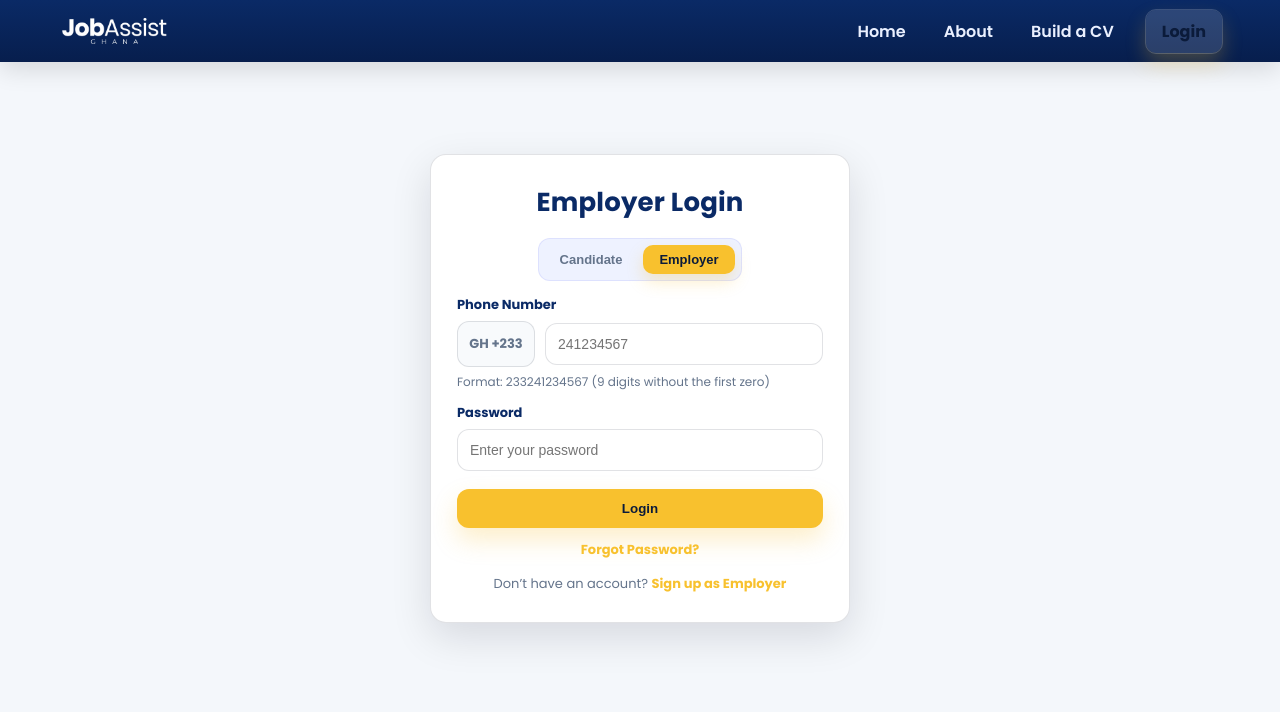
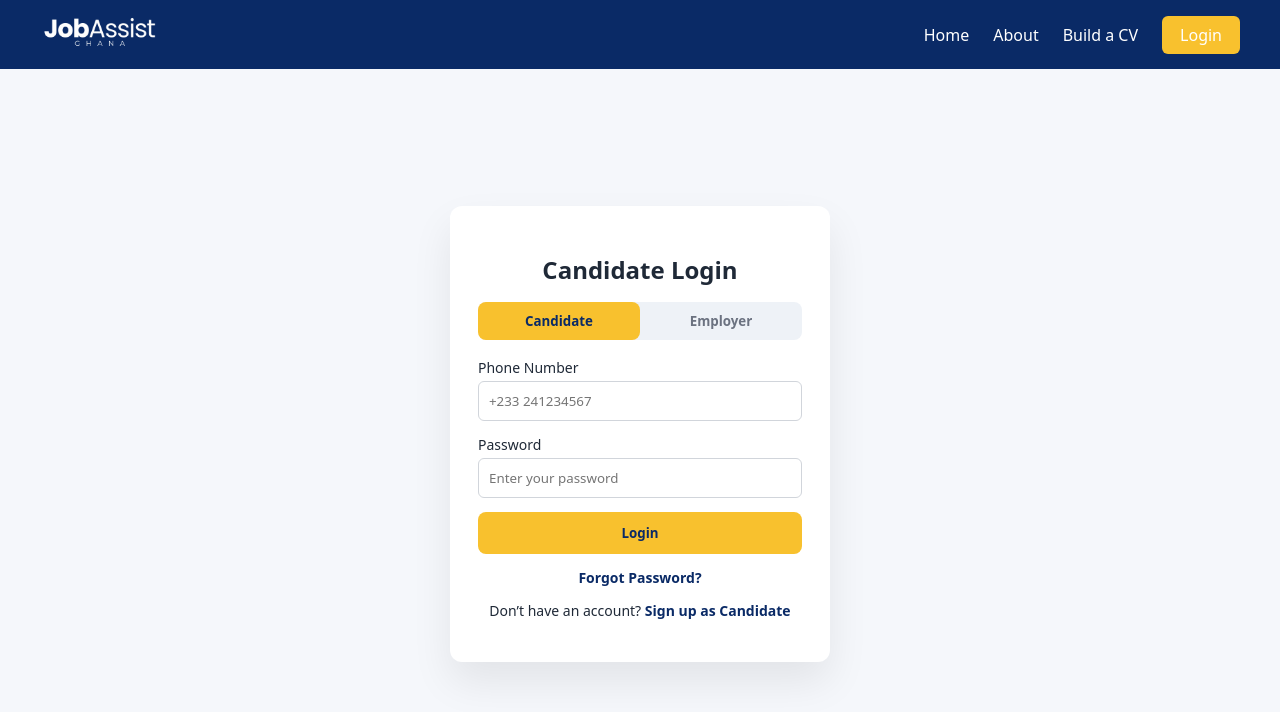
Before and after one commit to Kstewart822/jobassistghana, a plain HTML site: page login.html in a window 1280 px wide. Drawn offline with Linux system fonts and the light colour scheme.

Commit message:
Fix login page UI (logo, navbar login button, forgot password, role switcher)

```diff
--- a/login.html
+++ b/login.html
@@ -5,338 +5,215 @@
   <meta name="viewport" content="width=device-width, initial-scale=1.0" />
   <title>Login | Job Assist Ghana</title>
 
-  <!-- Fonts (optional) -->
-  <link href="https://fonts.googleapis.com/css2?family=Poppins:wght@400;500;600;700&display=swap" rel="stylesheet">
+  <!-- Fonts & Icons -->
+  <link href="https://cdnjs.cloudflare.com/ajax/libs/font-awesome/6.5.0/css/all.min.css" rel="stylesheet"/>
 
   <style>
-    :root{
-      --primary:#0a2a66;
-      --primary-dark:#071e4d;
-      --accent:#f8c12e;
-      --bg:#f4f7fb;
-      --text:#0f172a;
-      --muted:#64748b;
-      --card:#ffffff;
-      --border:rgba(15,23,42,.12);
-      --shadow:0 14px 40px rgba(2, 8, 23, 0.12);
-      --radius:16px;
+    :root {
+      --primary: #0a2a66;
+      --accent: #f8c12e;
+      --bg: #f5f7fb;
+      --text: #1f2937;
+      --muted: #6b7280;
     }
 
-    *{ box-sizing:border-box; }
-    body{
-      margin:0;
-      font-family: Poppins, system-ui, -apple-system, Segoe UI, Roboto, Arial, sans-serif;
+    * {
+      box-sizing: border-box;
+      font-family: system-ui, -apple-system, BlinkMacSystemFont, "Segoe UI", sans-serif;
+    }
+
+    body {
+      margin: 0;
       background: var(--bg);
       color: var(--text);
-      min-height:100vh;
     }
 
-    /* Top nav (matches your public pages style) */
-    header{
-      position: sticky;
-      top:0;
-      z-index:10;
-      background: linear-gradient(180deg, var(--primary) 0%, var(--primary-dark) 100%);
-      box-shadow: 0 8px 24px rgba(0,0,0,.12);
-    }
-    .nav-wrap{
-      max-width: 1200px;
-      margin: 0 auto;
-      padding: 14px 18px;
-      display:flex;
-      align-items:center;
-      justify-content:space-between;
-      gap: 16px;
-    }
-    .brand{
-      display:flex;
-      align-items:center;
-      gap: 12px;
-      text-decoration:none;
-      color:#fff;
-      font-weight:700;
-      letter-spacing:.3px;
-    }
-    .brand img{
-      height: 34px;
-      width:auto;
-      display:block;
-    }
-    .nav-links{
-      display:flex;
-      align-items:center;
-      gap: 10px;
-      list-style:none;
-      margin:0;
-      padding:0;
-    }
-    .nav-links a{
-      color:#eaf0ff;
-      text-decoration:none;
-      font-weight:600;
-      padding: 10px 14px;
-      border-radius: 10px;
-      transition: .15s ease;
-    }
-    .nav-links a:hover{
-      background: rgba(255,255,255,.08);
-    }
-    .nav-links a.active{
-      background: rgba(255,255,255,.14);
-      outline: 1px solid rgba(255,255,255,.18);
-    }
-    .nav-cta{
-      margin-left: 8px;
-      background: var(--accent);
-      color: #0b1b3a !important;
-      padding: 10px 16px !important;
-      border-radius: 12px;
-      font-weight:800 !important;
-      box-shadow: 0 10px 20px rgba(248,193,46,.25);
+    /* NAVBAR */
+    .navbar {
+      background: var(--primary);
+      padding: 14px 40px;
+      display: flex;
+      align-items: center;
+      justify-content: space-between;
     }
 
-    /* Page */
-    .page{
-      max-width: 1200px;
-      margin: 0 auto;
-      padding: 38px 18px 70px;
-    }
-    .center{
-      display:flex;
-      justify-content:center;
-      align-items:flex-start;
+    .nav-left {
+      display: flex;
+      align-items: center;
+      gap: 10px;
     }
 
-    .card{
-      width: 100%;
-      max-width: 420px;
-      background: var(--card);
-      border-radius: var(--radius);
-      box-shadow: var(--shadow);
-      border: 1px solid var(--border);
-      padding: 28px 26px;
-      margin-top: 54px;
-    }
-    .card h1{
-      margin: 0 0 16px;
-      font-size: 26px;
-      text-align:center;
-      color: var(--primary);
-      letter-spacing: .2px;
+    .nav-left img {
+      height: 36px;
     }
 
-    /* Role switcher */
-    .user-type-toggle{
-      display:flex;
-      gap: 6px;
-      background: #eef2ff;
-      padding: 6px;
+    .nav-links {
+      display: flex;
+      align-items: center;
+      gap: 24px;
+    }
+
+    .nav-links a {
+      color: #ffffff;
+      text-decoration: none;
+      font-weight: 500;
+    }
+
+    .nav-login {
+      background: var(--accent);
+      color: var(--primary);
+      padding: 8px 18px;
+      border-radius: 6px;
+      font-weight: 600;
+      text-decoration: none;
+    }
+
+    /* LOGIN CARD */
+    .page {
+      min-height: calc(100vh - 70px);
+      display: flex;
+      align-items: center;
+      justify-content: center;
+    }
+
+    .card {
+      background: #fff;
+      width: 380px;
+      padding: 28px;
       border-radius: 12px;
-      border: 1px solid rgba(99,102,241,.12);
-      width: fit-content;
-      margin: 0 auto 14px;
+      box-shadow: 0 20px 40px rgba(0,0,0,.08);
     }
-    .user-type-btn{
-      border: 0;
+
+    .card h2 {
+      text-align: center;
+      margin-bottom: 16px;
+    }
+
+    .role-switch {
+      display: flex;
+      background: #eef2f7;
+      border-radius: 8px;
+      margin-bottom: 18px;
+    }
+
+    .role-switch button {
+      flex: 1;
+      padding: 10px;
+      border: none;
       background: transparent;
-      padding: 8px 14px;
-      border-radius: 10px;
-      font-weight: 700;
-      font-size: 13px;
+      cursor: pointer;
+      font-weight: 600;
       color: var(--muted);
-      cursor:pointer;
-      transition: .15s ease;
-      line-height: 1;
-      display:inline-flex;
-      align-items:center;
-      justify-content:center;
-      min-width: 92px;
+      border-radius: 8px;
     }
-    .user-type-btn:hover{
-      background: rgba(10,42,102,.07);
+
+    .role-switch button.active {
+      background: var(--accent);
       color: var(--primary);
     }
-    .user-type-btn.active{
-      background: var(--accent);
-      color: #0b1b3a;
-      box-shadow: 0 8px 16px rgba(248,193,46,.25);
+
+    label {
+      font-size: 14px;
+      margin-bottom: 4px;
+      display: block;
     }
 
-    /* Form */
-    label{
-      display:block;
-      font-size: 13px;
-      font-weight: 700;
-      color: var(--primary);
-      margin: 12px 0 6px;
-    }
-    .input-row{
-      display:flex;
-      gap: 10px;
-      align-items:center;
-    }
-    .country-code{
-      flex: 0 0 78px;
-      padding: 12px 10px;
-      border-radius: 12px;
-      border: 1px solid var(--border);
-      background: #f8fafc;
-      color: var(--muted);
-      font-weight: 700;
-      font-size: 13px;
-      text-align:center;
-    }
-    input{
-      width:100%;
-      padding: 12px 12px;
-      border-radius: 12px;
-      border: 1px solid var(--border);
-      outline:none;
-      font-size: 14px;
-      background:#fff;
-    }
-    input:focus{
-      border-color: rgba(10,42,102,.35);
-      box-shadow: 0 0 0 4px rgba(10,42,102,.10);
-    }
-    .hint{
-      font-size: 12px;
-      color: var(--muted);
-      margin-top: 6px;
+    input {
+      width: 100%;
+      padding: 10px;
+      border-radius: 6px;
+      border: 1px solid #d1d5db;
+      margin-bottom: 14px;
     }
 
-    .btn{
-      width:100%;
-      margin-top: 18px;
-      padding: 12px 14px;
-      border: 0;
-      border-radius: 12px;
+    .login-btn {
+      width: 100%;
       background: var(--accent);
-      color: #0b1b3a;
-      font-weight: 900;
-      cursor:pointer;
-      box-shadow: 0 12px 24px rgba(248,193,46,.25);
-      transition: .15s ease;
+      border: none;
+      padding: 12px;
+      border-radius: 8px;
+      font-weight: 700;
+      cursor: pointer;
+      color: var(--primary);
     }
-    .btn:hover{ transform: translateY(-1px); }
 
-    .footer{
-      text-align:center;
+    .links {
+      text-align: center;
       margin-top: 14px;
-      font-size: 13px;
-      color: var(--muted);
+      font-size: 14px;
     }
-    .footer a{
-      color: var(--accent);
-      text-decoration:none;
-      font-weight:800;
-    }
-    .footer a:hover{ text-decoration: underline; }
 
-    /* Mobile */
-    @media (max-width: 740px){
-      .nav-links{ gap: 6px; }
-      .nav-links a{ padding: 9px 10px; font-size: 13px; }
-      .card{ margin-top: 26px; }
+    .links a {
+      color: var(--primary);
+      text-decoration: none;
+      font-weight: 600;
     }
   </style>
 </head>
 
 <body>
-  <header>
-    <div class="nav-wrap">
-      <a class="brand" href="index.html" aria-label="Job Assist Ghana Home">
-        <img src="logo.png" alt="Job Assist Ghana logo">
+
+  <!-- NAVBAR -->
+  <nav class="navbar">
+    <div class="nav-left">
+      <a href="index.html">
+        <img src="logo.png" alt="Job Assist Ghana Logo" />
       </a>
+    </div>
 
-      <ul class="nav-links" aria-label="Primary">
-        <li><a href="index.html">Home</a></li>
-        <li><a href="about.html">About</a></li>
-        <li><a href="build-cv.html">Build a CV</a></li>
-        <li><a class="nav-cta active" href="login.html">Login</a></li>
-      </ul>
+    <div class="nav-links">
+      <a href="index.html">Home</a>
+      <a href="about.html">About</a>
+      <a href="build-cv.html">Build a CV</a>
+      <a class="nav-login" href="login.html">Login</a>
     </div>
-  </header>
+  </nav>
 
+  <!-- LOGIN -->
   <main class="page">
-    <div class="center">
-      <section class="card" aria-label="Login card">
-        <h1 id="loginTitle">Employer Login</h1>
+    <div class="card">
+      <h2 id="loginTitle">Candidate Login</h2>
 
-        <div class="user-type-toggle" role="tablist" aria-label="Choose account type">
-          <button type="button" class="user-type-btn" id="candidateBtn" aria-selected="false">Candidate</button>
-          <button type="button" class="user-type-btn active" id="employerBtn" aria-selected="true">Employer</button>
-        </div>
+      <div class="role-switch">
+        <button class="active" id="candidateBtn">Candidate</button>
+        <button id="employerBtn">Employer</button>
+      </div>
 
-        <form id="loginForm" onsubmit="return false;">
-          <label for="phone">Phone Number</label>
-          <div class="input-row">
-            <div class="country-code">GH +233</div>
-            <input id="phone" type="tel" placeholder="241234567" autocomplete="tel" />
-          </div>
-          <div class="hint">Format: 233241234567 (9 digits without the first zero)</div>
+      <label>Phone Number</label>
+      <input type="text" placeholder="+233 241234567"/>
 
-          <label for="password">Password</label>
-          <input id="password" type="password" placeholder="Enter your password" autocomplete="current-password" />
+      <label>Password</label>
+      <input type="password" placeholder="Enter your password"/>
 
-          <button class="btn" id="loginBtn" type="button">Login</button>
+      <button class="login-btn">Login</button>
 
-          <div class="footer" style="margin-top:12px;">
-            <a href="forgot-password.html">Forgot Password?</a>
-          </div>
-
-          <div class="footer" id="signupLine">
-            Don’t have an account? <a id="signupLink" href="employer-signup.html">Sign up as Employer</a>
-          </div>
-        </form>
-      </section>
+      <div class="links">
+        <p><a href="forgot-password.html">Forgot Password?</a></p>
+        <p id="signupText">Don’t have an account? <a href="signup.html">Sign up as Candidate</a></p>
+      </div>
     </div>
   </main>
 
   <script>
-    // Safe redirects for your folder structure
-    const ROUTES = {
-      candidateDashboard: "candidate/candidate-dashboard.html",
-      employerDashboard: "employer/employer-dashboard.html",
-      candidateSignup: "signup.html",            // (adjust later if you split signups)
-      employerSignup: "employer-signup.html"
+    const candidateBtn = document.getElementById("candidateBtn");
+    const employerBtn = document.getElementById("employerBtn");
+    const title = document.getElementById("loginTitle");
+    const signupText = document.getElementById("signupText");
+
+    candidateBtn.onclick = () => {
+      candidateBtn.classList.add("active");
+      employerBtn.classList.remove("active");
+      title.innerText = "Candidate Login";
+      signupText.innerHTML = 'Don’t have an account? <a href="signup.html">Sign up as Candidate</a>';
     };
 
-    const titleEl = document.getElementById("loginTitle");
-    const candidateBtn = document.getElementById("candidateBtn");
-    const employerBtn = document.getElementById("employerBtn");
-    const signupLine = document.getElementById("signupLine");
-    const signupLink = document.getElementById("signupLink");
-    const loginBtn = document.getElementById("loginBtn");
+    employerBtn.onclick = () => {
+      employerBtn.classList.add("active");
+      candidateBtn.classList.remove("active");
+      title.innerText = "Employer Login";
+      signupText.innerHTML = 'Don’t have an account? <a href="employer-signup.html">Sign up as Employer</a>';
+    };
+  </script>
 
-    let role = "employer"; // default
-
-    function setRole(nextRole){
-      role = nextRole;
-
-      const isEmployer = role === "employer";
-      employerBtn.classList.toggle("active", isEmployer);
-      candidateBtn.classList.toggle("active", !isEmployer);
-      employerBtn.setAttribute("aria-selected", String(isEmployer));
-      candidateBtn.setAttribute("aria-selected", String(!isEmployer));
-
-      titleEl.textContent = isEmployer ? "Employer Login" : "Candidate Login";
-      signupLink.textContent = isEmployer ? "Sign up as Employer" : "Sign up as Candidate";
-      signupLink.href = isEmployer ? ROUTES.employerSignup : ROUTES.candidateSignup;
-    }
-
-    candidateBtn.addEventListener("click", () => setRole("candidate"));
-    employerBtn.addEventListener("click", () => setRole("employer"));
-
-    loginBtn.addEventListener("click", () => {
-      // Demo redirect (until backend exists)
-      window.location.href = (role === "employer")
-        ? ROUTES.employerDashboard
-        : ROUTES.candidateDashboard;
-    });
-
-    // init
-    setRole("employer");
-  </script>
 </body>
 </html>
```
